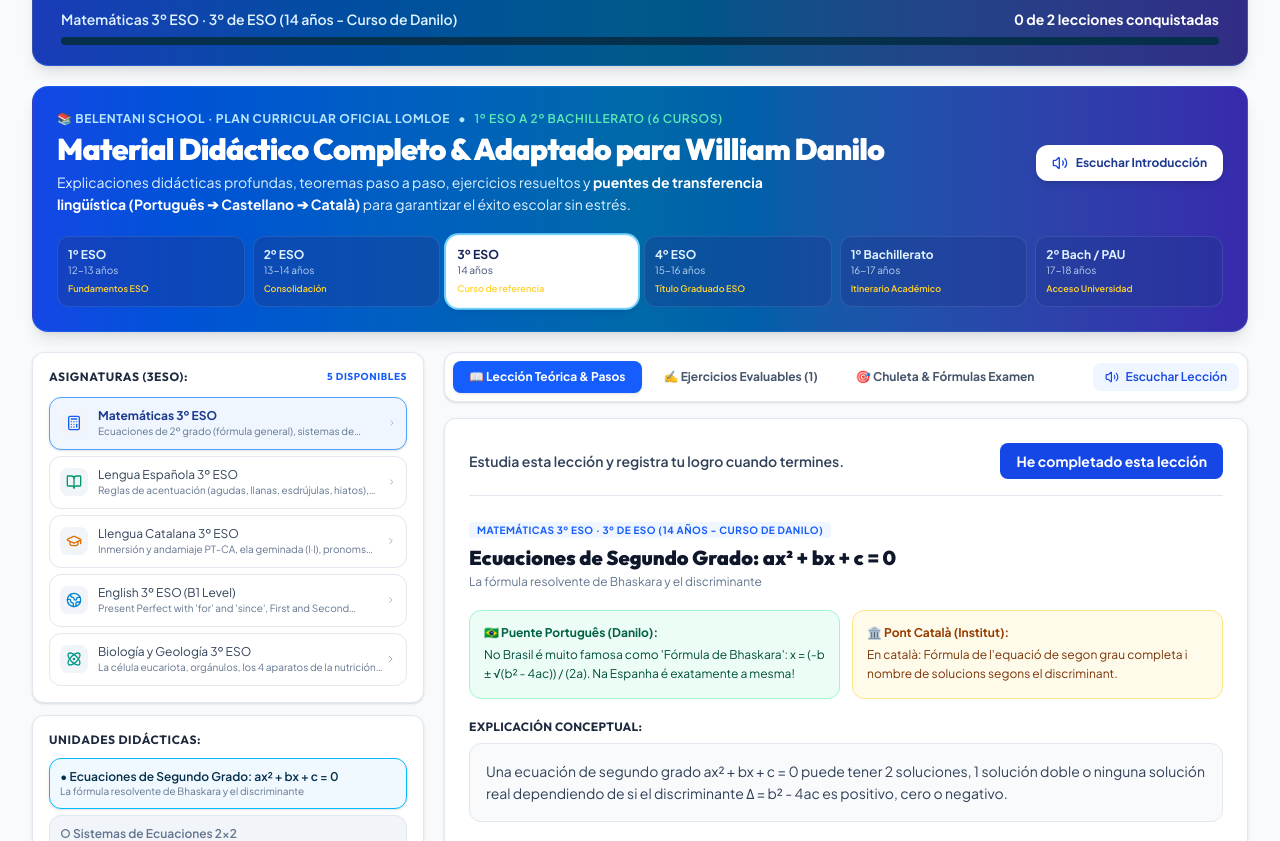
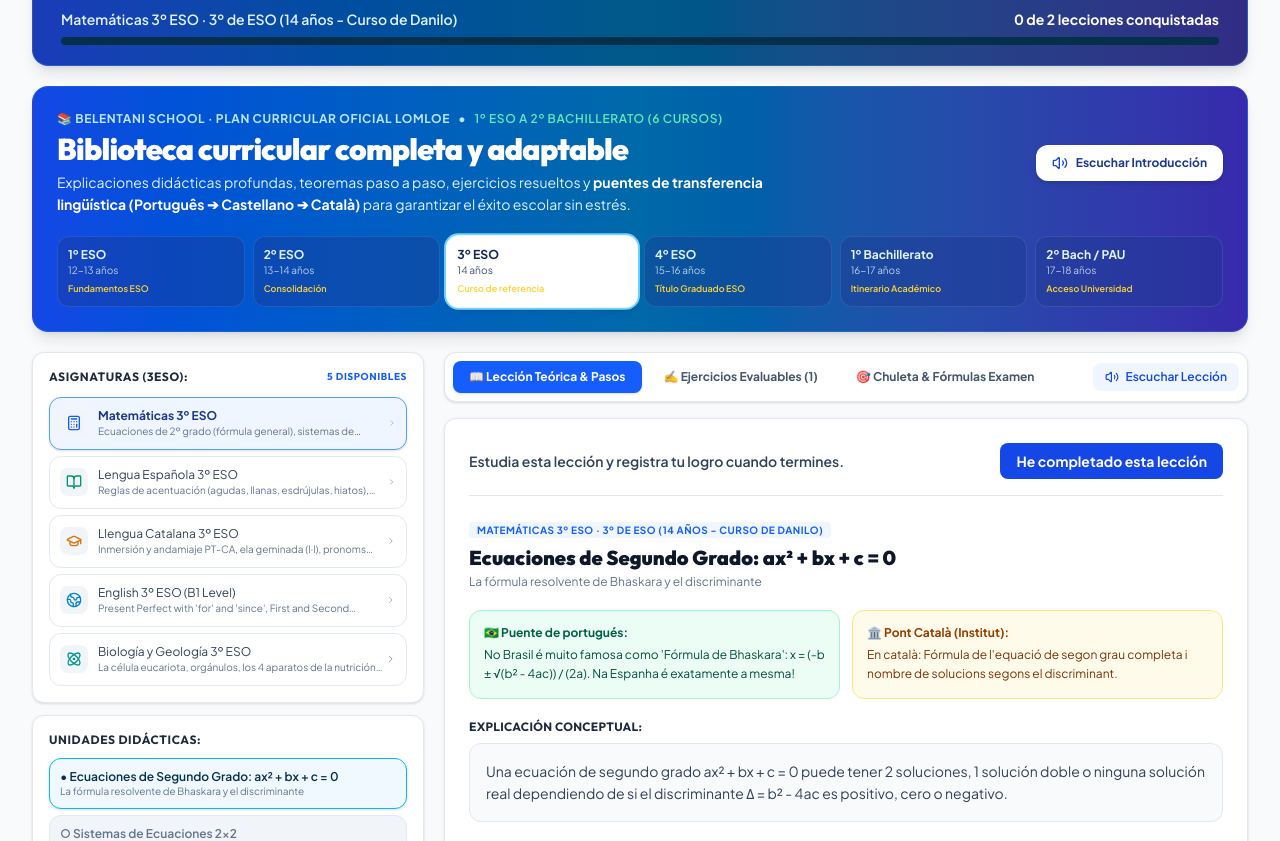
Before and after one commit to belentani7/WILLIAMSCHOOL, a React (Vite) app: page / in a window 1280 px wide. Shown: the part 320-1161 px from the top of the page. Built offline with nearby package versions, Linux system fonts and the light colour scheme.

Commit message:
fix(privacy): remove identifying student details from public metadata and prompts

```diff
--- a/src/components/AcademicPlan.tsx
+++ b/src/components/AcademicPlan.tsx
@@ -116,7 +116,7 @@ export const AcademicPlan: React.FC = () => {
               <span className="text-emerald-300 font-semibold">1º ESO a 2º Bachillerato (6 Cursos)</span>
             </div>
             <h2 className="text-2xl md:text-3xl font-black text-white tracking-tight">
-              Material Didáctico Completo & Adaptado para William Danilo
+              Biblioteca curricular completa y adaptable
             </h2>
             <p className="text-xs md:text-sm text-sky-100 mt-1 max-w-3xl leading-relaxed">
               Explicaciones didácticas profundas, teoremas paso a paso, ejercicios resueltos y <strong className="text-white">puentes de transferencia lingüística (Português ➔ Castellano ➔ Català)</strong> para garantizar el éxito escolar sin estrés.
@@ -125,7 +125,7 @@ export const AcademicPlan: React.FC = () => {
 
           <button
             onClick={() => handleSpeakTopic(
-              "William, aquí tienes tu biblioteca curricular completa desde primero de la ESO hasta segundo de bachillerato. Cada unidad tiene explicaciones claras y ejercicios para preparar tus exámenes del instituto.",
+              "Aquí tienes una biblioteca curricular desde primero de la ESO hasta segundo de bachillerato. Cada unidad ofrece explicaciones claras y ejercicios para preparar los exámenes del instituto.",
               'es'
             )}
             className="flex items-center gap-2 px-4 py-2.5 rounded-xl bg-white text-blue-900 hover:bg-blue-50 font-bold text-xs shadow-md transition-all shrink-0"
@@ -324,7 +324,7 @@ export const AcademicPlan: React.FC = () => {
                   {activeTopic.portugueseBridge && (
                     <div className="p-3.5 rounded-xl bg-emerald-50 border border-emerald-200 text-emerald-900 text-xs space-y-1">
                       <div className="font-bold flex items-center gap-1.5 text-emerald-800">
-                        <span>🇧🇷 Puente Português (Danilo):</span>
+                        <span>🇧🇷 Puente de portugués:</span>
                       </div>
                       <p className="leading-relaxed">{activeTopic.portugueseBridge}</p>
                     </div>
@@ -471,7 +471,7 @@ export const AcademicPlan: React.FC = () => {
                           isCorrect ? 'bg-emerald-50 text-emerald-900 border border-emerald-200' : 'bg-rose-50 text-rose-900 border border-rose-200'
                         }`}>
                           <div className="font-bold mb-0.5">
-                            {isCorrect ? '¡Excelente deducción, Danilo! 🎉' : '¡Casi! Repasemos la regla:'}
+                            {isCorrect ? '¡Excelente deducción! 🎉' : '¡Casi! Repasemos la regla:'}
                           </div>
                           <p>{ex.explanation}</p>
                           {ex.portugueseTip && (
```
